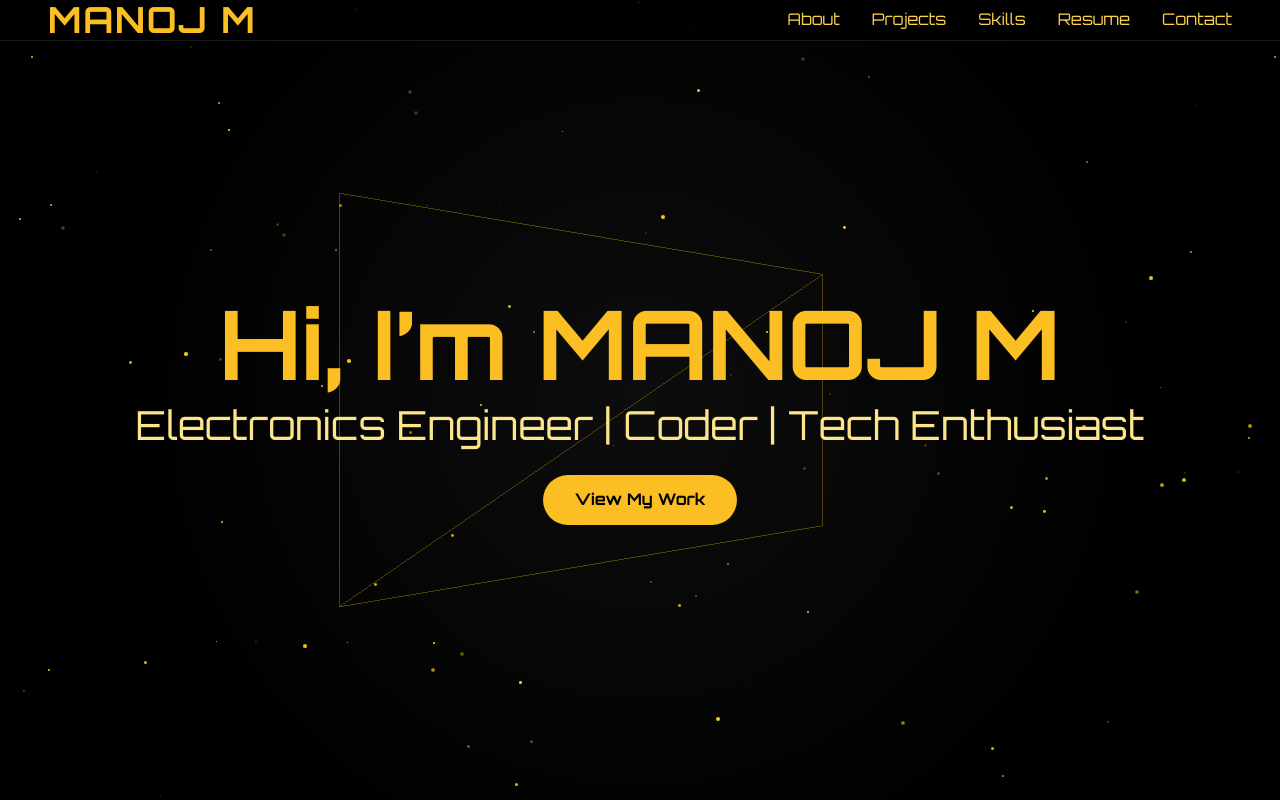
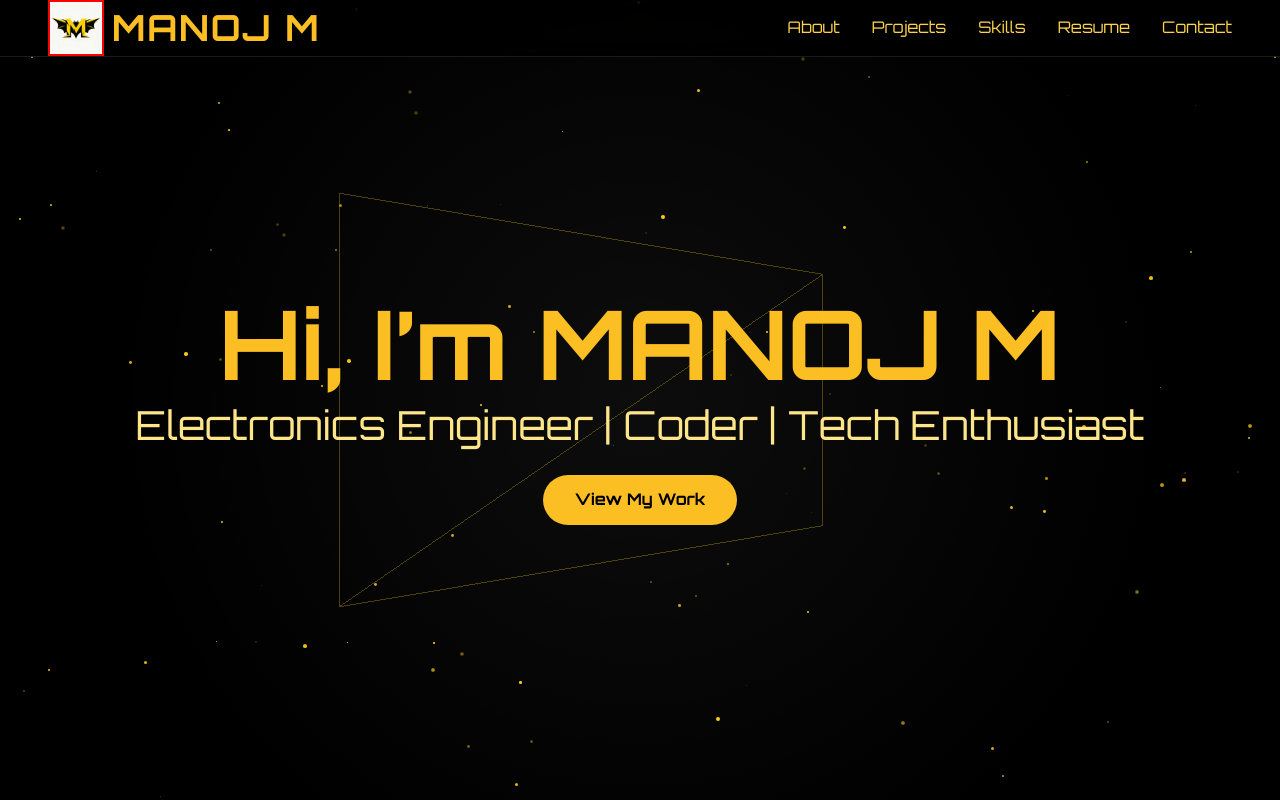
Before and after one commit to buildbymanoj/buildbymanoj_portfolio, a plain HTML site: page index.html in a window 1280 px wide. Shown: the top 800 px of the page. Drawn offline with nearby package versions, Linux system fonts and the light colour scheme; animation ran at ten frames a second.

Commit message:
added logo

```diff
--- a/index.html
+++ b/index.html
@@ -7,6 +7,14 @@
     <meta name="keywords" content="electronics, embedded systems, drones, robotics, portfolio, YourName" />
     <meta name="author" content="YourName" />
     <title>MANOJ M | Portfolio</title>
+
+    <!-- Favicon -->
+    <link rel="icon" type="image/png" sizes="32x32" href="assets/applogo.png?v=1">
+    <link rel="icon" type="image/png" sizes="16x16" href="assets/applogo.png?v=1">
+    <link rel="shortcut icon" href="assets/applogo.png?v=1">
+    <link rel="apple-touch-icon" sizes="180x180" href="assets/applogo.png?v=1">
+    <meta name="msapplication-TileImage" content="assets/applogo.png?v=1">
+
     <link href="https://cdn.jsdelivr.net/npm/tailwindcss@2.2.19/dist/tailwind.min.css" rel="stylesheet" />
     <link rel="stylesheet" href="https://cdnjs.cloudflare.com/ajax/libs/font-awesome/6.4.0/css/all.min.css" />
     <link rel="stylesheet" href="style.css" />
@@ -19,7 +27,10 @@
     <!-- Navigation -->
     <nav class="fixed w-full top-0 left-0 z-50" aria-label="Main navigation">
       <div class="container mx-auto px-4 py-3 sm:py-4 md:py-6 flex justify-between items-center">
-        <h1 class="text-yellow-400 text-xl sm:text-2xl md:text-3xl lg:text-4xl font-bold tracking-wider">MANOJ M</h1>
+        <a href="#" onclick="window.location.reload(); return false;" class="flex items-center space-x-2 cursor-pointer hover:opacity-80 transition-opacity">
+          <img src="assets/applogo.png" alt="MANOJ M Logo" class="h-8 sm:h-10 md:h-12 lg:h-14 w-auto" style="border: 2px solid red; background-color: white;" onerror="console.log('Logo failed to load');" onload="console.log('Logo loaded successfully');">
+          <h1 class="text-yellow-400 text-xl sm:text-2xl md:text-3xl lg:text-4xl font-bold tracking-wider">MANOJ M</h1>
+        </a>
         <button class="md:hidden text-yellow-300 focus:outline-none" id="menu-toggle" aria-label="Toggle menu">
           <i class="fas fa-bars text-2xl"></i>
         </button>
```
Also changed, not shown: assets/applogo.png (added).
